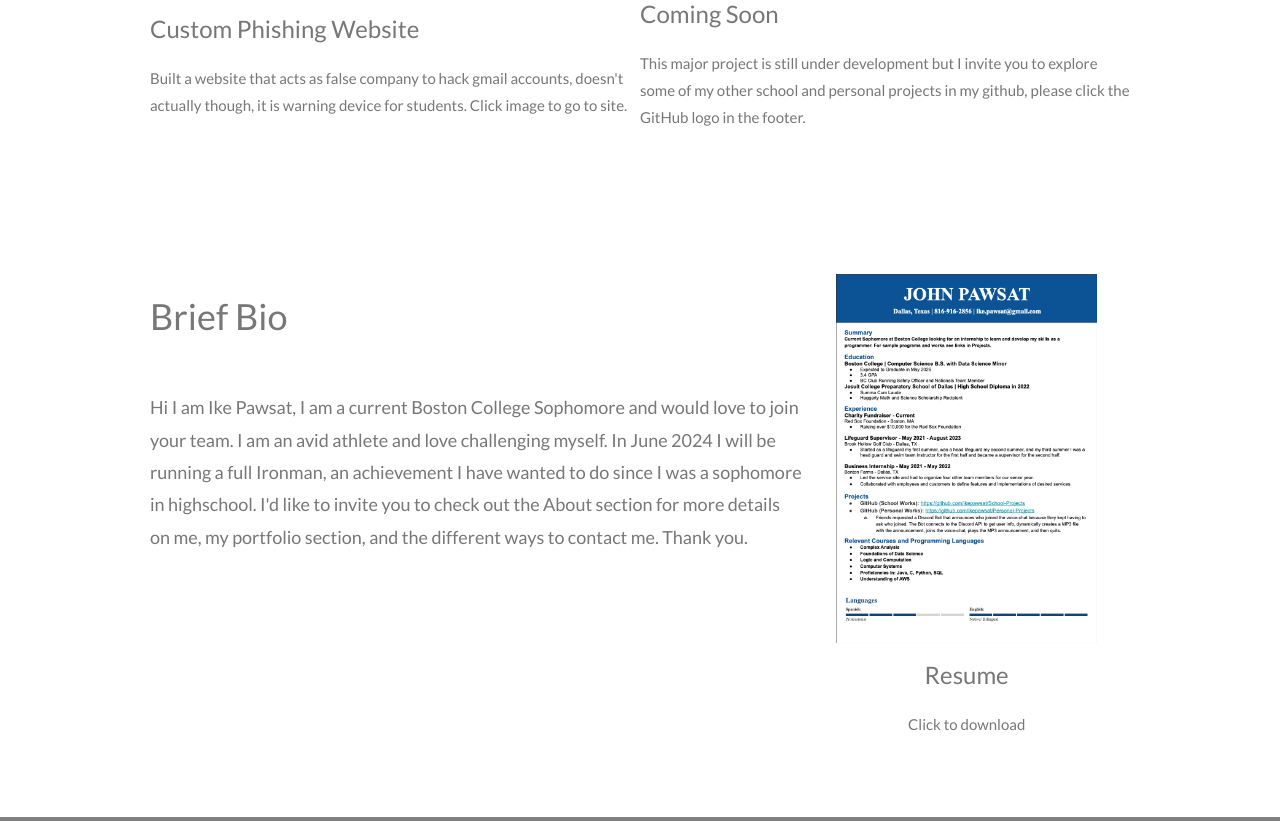
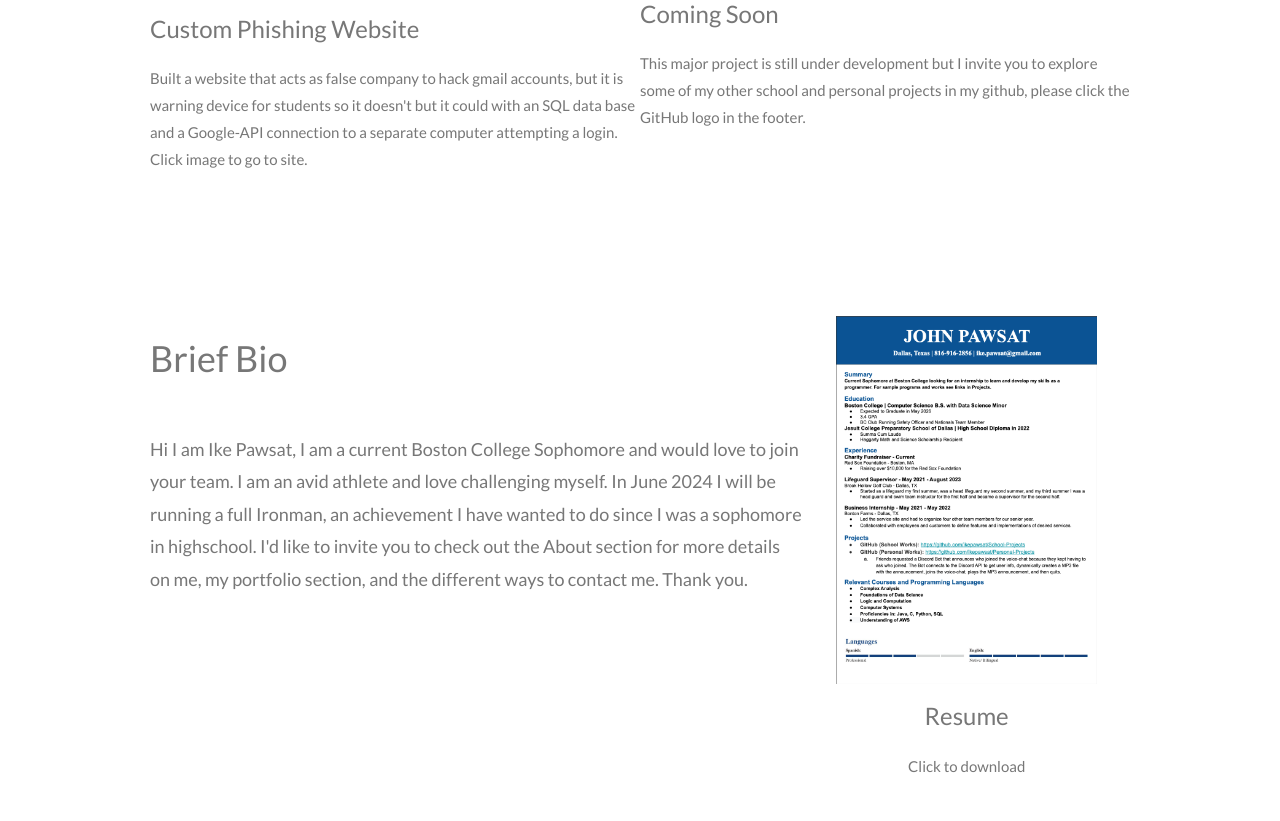
Before and after one commit to ikepawsat/ikepawsat.github.io, a plain HTML site: page Portfolio/index.html in a window 1280 px wide. Shown: the part 1002-1823 px from the top of the page. Drawn offline with nearby package versions, Linux system fonts and the light colour scheme.

Commit message:
Update text

```diff
--- a/Portfolio/index.html
+++ b/Portfolio/index.html
@@ -98,7 +98,8 @@ body, html {
       <div class="w3-half">
           <a href="Website/index.html" target="_blank"><img src="website.png" alt="Custom Website"></a>
           <h3>Custom Phishing Website</h3>
-          <p>Built a website that acts as false company to hack gmail accounts, doesn't actually though, it is warning device for students.
+          <p>Built a website that acts as false company to hack gmail accounts, but it is warning device for students so it doesn't
+              but it could with an SQL data base and a Google-API connection to a separate computer attempting a login.
           Click image to go to site.</p>
       </div>
 
```
Also changed, not shown: 1 other file.
